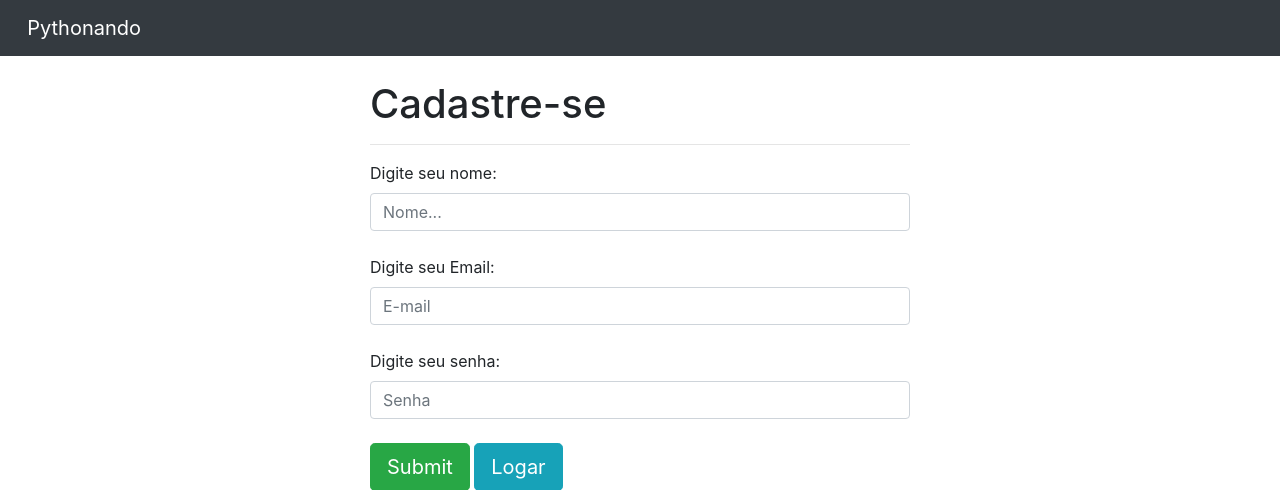
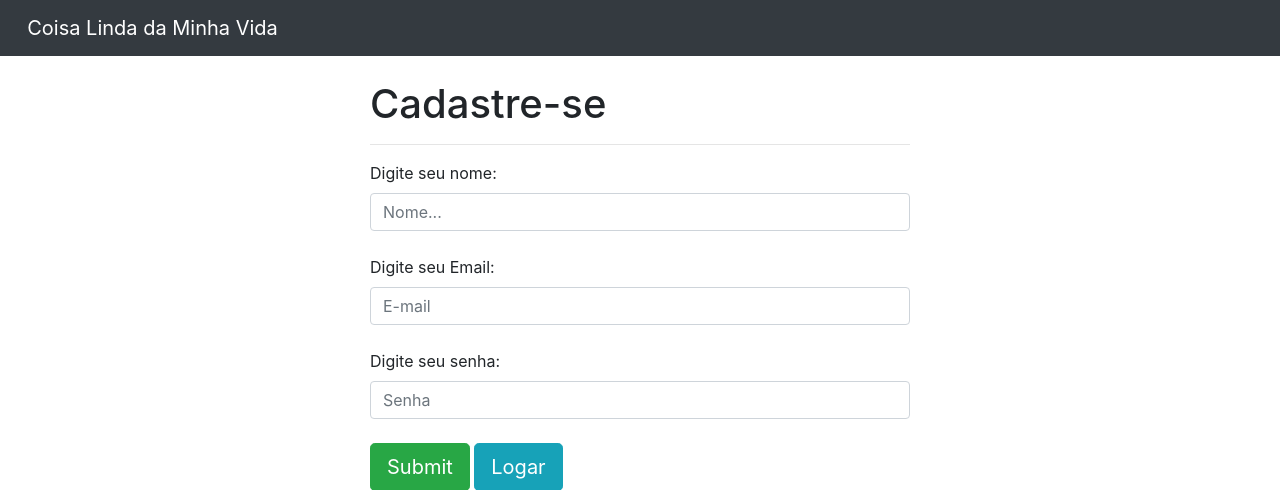
Before and after one commit to oliveiradg/plataforma_cursos_python, a Django app: page /auth/cadastro/ in a window 1280 px wide. Shown: the top 490 px of the page. Run offline with Django 4.2, Linux system fonts and the light colour scheme.

Commit message:
reactor: refatorando sistema

```diff
--- a/templates/base.html
+++ b/templates/base.html
@@ -9,7 +9,7 @@
   </head>
   <body>
     <nav class="navbar navbar-dark bg-dark">
-        <a class="navbar-brand" href="#">&nbsp&nbspPythonando</a>
+        <a class="navbar-brand" href="#">&nbsp&nbspCoisa Linda da Minha Vida</a>
 
     </nav>
     <script src="https://code.jquery.com/jquery-3.5.1.slim.min.js"></script>
```
